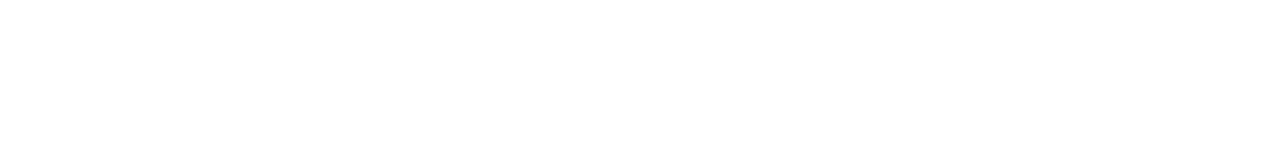
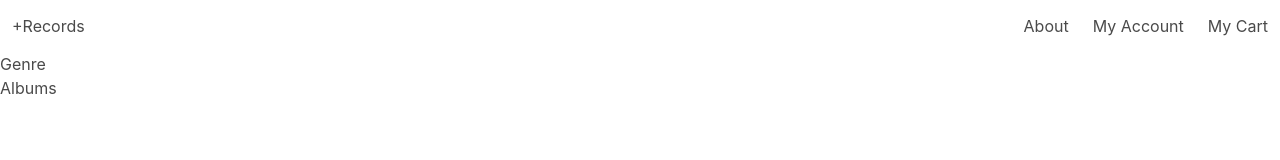
Before and after one commit to alexruma/cs340-frontend, a plain HTML site: page index.html in a window 1280 px wide. Drawn offline with nearby package versions, Linux system fonts and the light colour scheme.

Commit message:
started adding navbar to index

```diff
--- a/index.html
+++ b/index.html
@@ -4,10 +4,46 @@
     <meta charset="UTF-8">
     <meta name="viewport" content="width=device-width, initial-scale=1.0">
     <link rel="stylesheet" href="https://cdn.jsdelivr.net/npm/bulma@0.9.1/css/bulma.min.css">
-    <script defer src="https://use.fontawesome.com/releases/v5.14.0/js/all.js"></script>
     <title>Record Store</title>
 </head>
 <body>
+    <!-- HEADER WITH NAVIGATION -->
+    <nav class="navbar" role="navigation" aria-label="main navigation">
+        <div class="navbar-brand">
+            <div class="navbar-item">+Records</div>
 
+            <a role="button" class="navbar-burger burger" aria-label="menu" aria-expanded="false" data-target="hamburger">
+                <span aria-hidden="true"></span>
+                <span aria-hidden="true"></span>
+                <span aria-hidden="true"></span>
+            </a>
+        </div>
+
+        <div id="hamburger" class="navbar-menu">
+            <div class="navbar-end">
+                <div id="menu" class="navbar-menu">
+                    <a class="navbar-item">About</a>
+                    <a class="navbar-item">My Account</a>
+                    <a class="navbar-item">My Cart</a>
+                </div>
+            </div>
+        </div>
+    </nav>
+    <!-- NEW RELEASES CAROUSEL -->
+    <div>
+
+    </div>
+    <!-- ALBUMS BY GENRE-->
+    <div>
+        <div>
+            <h1>Genre</h1>
+            <!-- genres -->
+        </div>
+        <div>
+            <h1>Albums</h1>
+            <!-- albums -->
+        </div>
+    </div>
+     <script defer src="https://use.fontawesome.com/releases/v5.14.0/js/all.js"></script>
 </body>
 </html>
```
